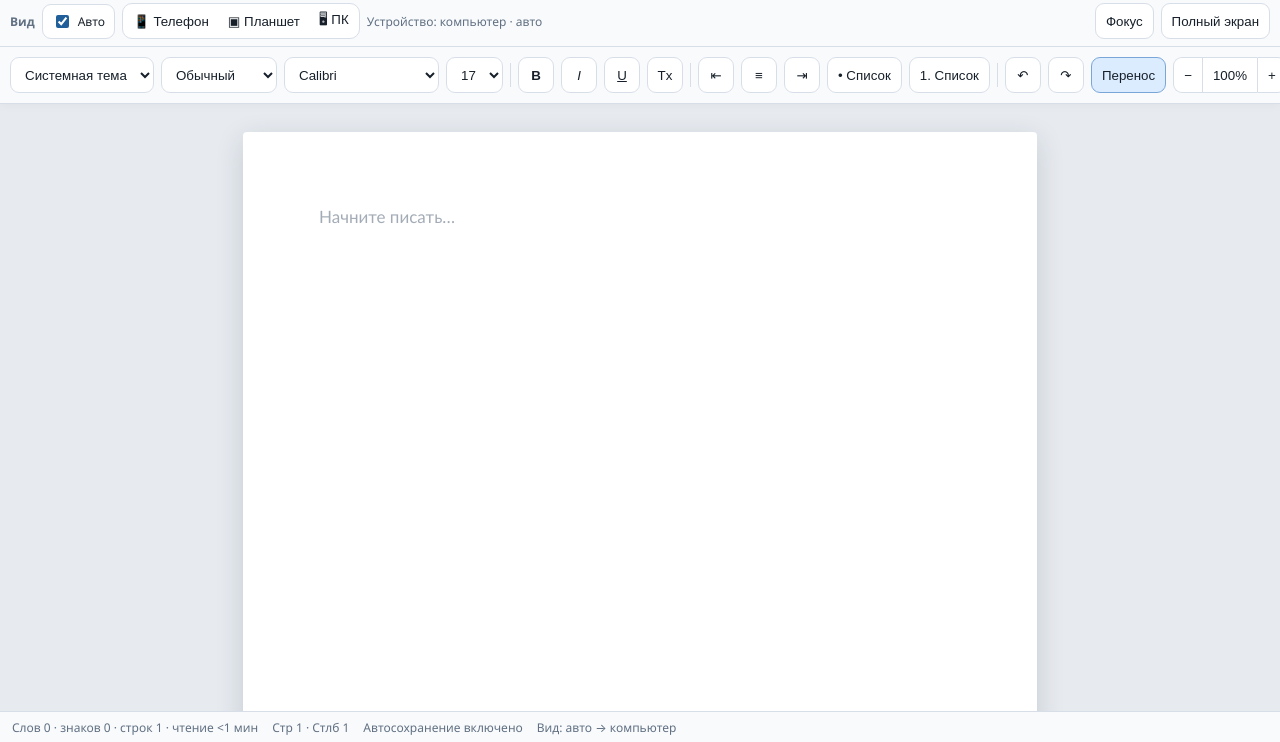
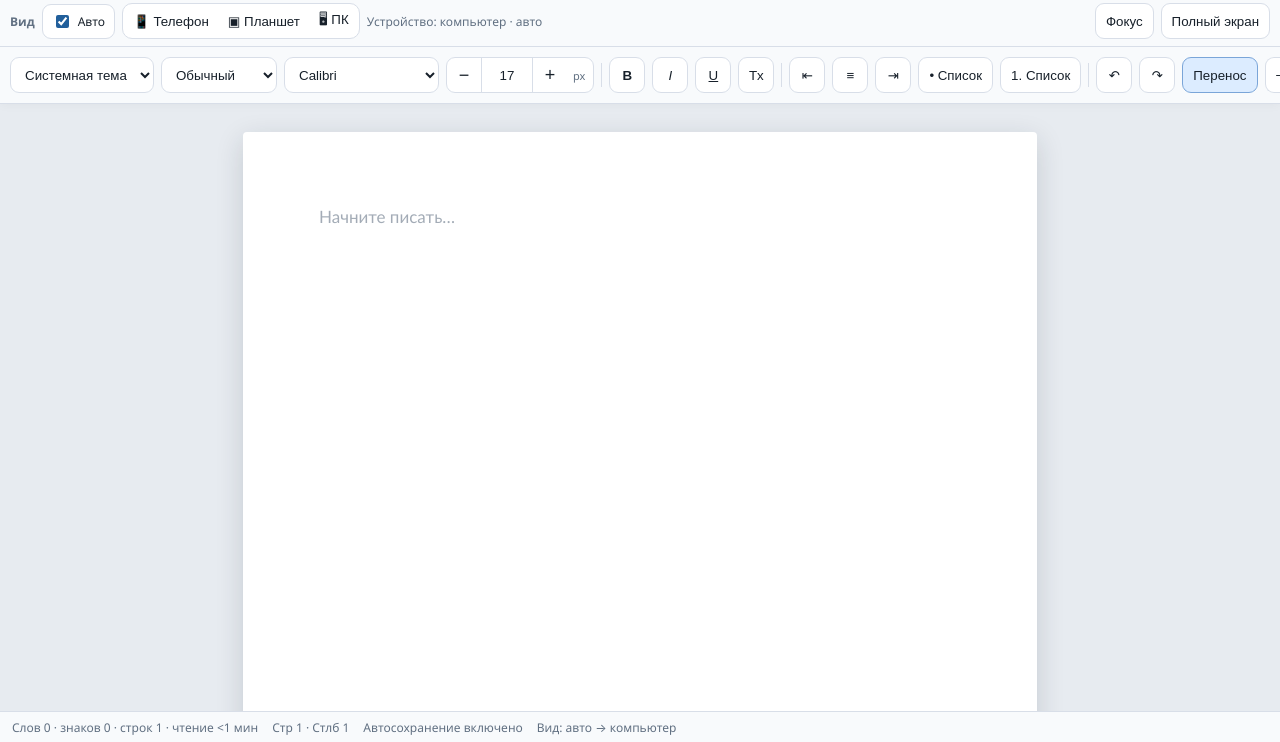
Before and after one commit to G134T/G134Office, a plain HTML site: page cpp/web/index.html in a window 1280 px wide. Shown: the part 57-799 px from the top of the page. Drawn offline with Linux system fonts and the light colour scheme; a script that the page names is missing.

Commit message:
ui(lite): replace font size dropdown with precise control

```diff
--- a/cpp/web/index.html
+++ b/cpp/web/index.html
@@ -11,6 +11,7 @@
   <link rel="manifest" href="manifest.webmanifest">
   <link rel="icon" href="app-icon.svg" type="image/svg+xml">
   <link rel="stylesheet" href="app.css?v=20261002-1">
+  <link rel="stylesheet" href="font-size-control.css?v=20261002-1">
   <title>G134Office Lite</title>
 </head>
 <body data-theme="light" data-layout="desktop">
@@ -60,9 +61,12 @@
       <select id="font" title="Шрифт" aria-label="Шрифт">
         <option>Calibri</option><option>Times New Roman</option><option>Georgia</option><option>Segoe UI</option><option>Consolas</option>
       </select>
-      <select id="size" title="Размер" aria-label="Размер шрифта">
-        <option>12</option><option>14</option><option selected>17</option><option>20</option><option>24</option><option>28</option><option>32</option>
-      </select>
+      <div class="font-size-group" role="group" aria-label="Размер шрифта">
+        <button id="fontSizeDown" type="button" title="Уменьшить размер шрифта" aria-label="Уменьшить размер шрифта">−</button>
+        <input id="size" type="number" min="8" max="96" step="1" value="17" inputmode="numeric" title="Размер шрифта от 8 до 96 px" aria-label="Размер шрифта">
+        <button id="fontSizeUp" type="button" title="Увеличить размер шрифта" aria-label="Увеличить размер шрифта">+</button>
+        <span class="font-unit" aria-hidden="true">px</span>
+      </div>
       <span class="tool-divider" aria-hidden="true"></span>
       <button data-cmd="bold" type="button" class="icon-btn" title="Жирный (Ctrl+B)"><b>B</b></button>
       <button data-cmd="italic" type="button" class="icon-btn" title="Курсив (Ctrl+I)"><i>I</i></button>
@@ -133,6 +137,7 @@
 
   <script src="g134lite.js?v=20261002-3"></script>
   <script src="editor.js?v=20261002-1"></script>
+  <script src="font-size-control.js?v=20261002-1"></script>
   <!-- G134_GITHUB_ACCOUNT -->
 </body>
 </html>
```
